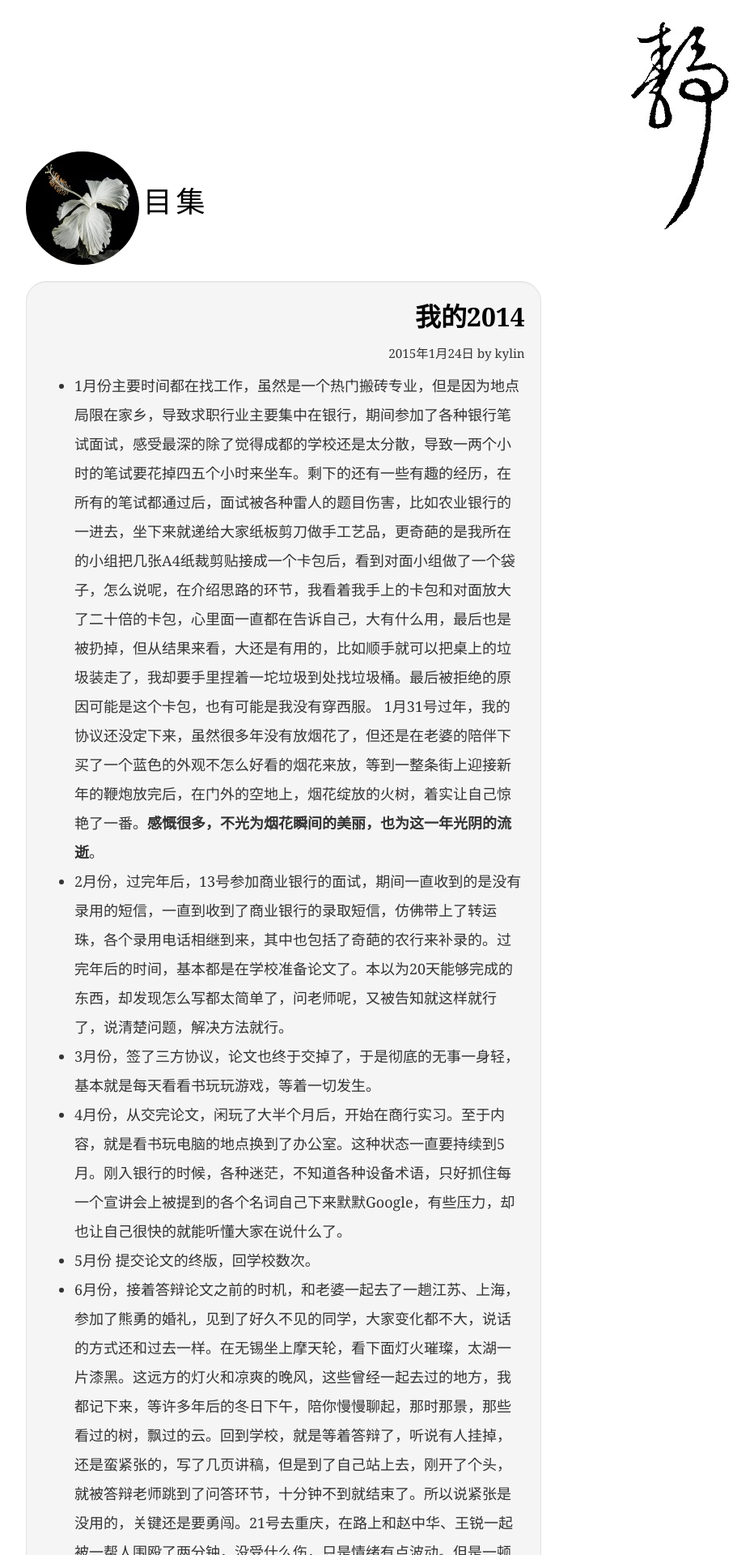
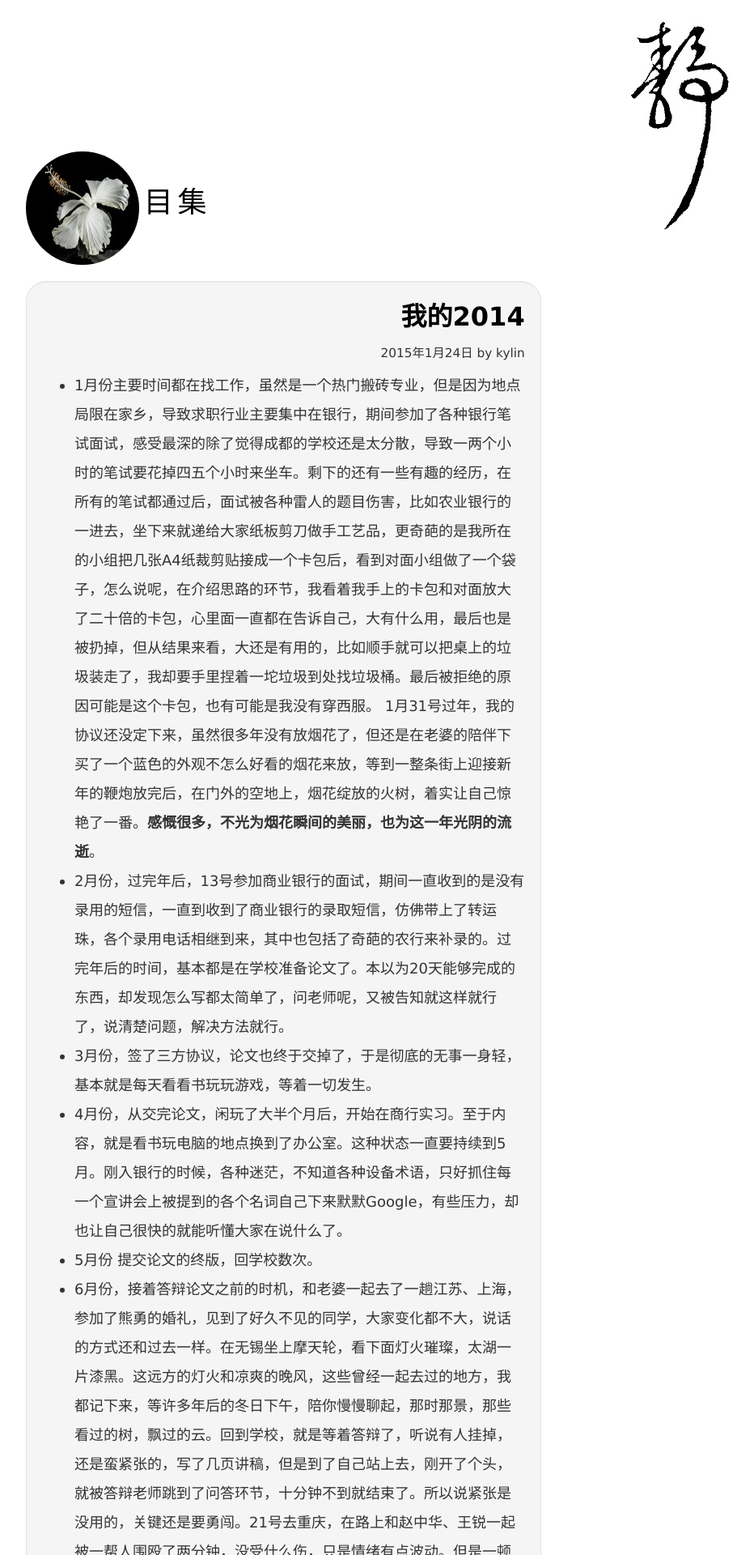
Before and after one commit to Kylinking/kylinking.github.io, a Jekyll site: the page built from index.html, in a window 1280 px wide. Shown: the top 1920 px of the page at 81% size, without its empty margins (123-1055 px from the left). Built offline with Jekyll 4.4.1, drawn with Linux system fonts in a browser that asks for light colours; nearby versions of some CDN libraries; the list of posts is cut into pages by our own code; comment, search, counter and statistics services are not loaded.

Commit message:
font change

```diff
--- a/assets/default.css
+++ b/assets/default.css
@@ -3,7 +3,8 @@ html{
   min-height: 100%;
 }
 body{
-  font-family: Georgia, serif;
+  font-family: "Verdana", "Hiragino Sans GB", "Microsoft YaHei",
+             "WenQuanYi Micro Hei", sans-serif;
   line-height: 1.5;
   font-size: 18px;
   height:100%
```
